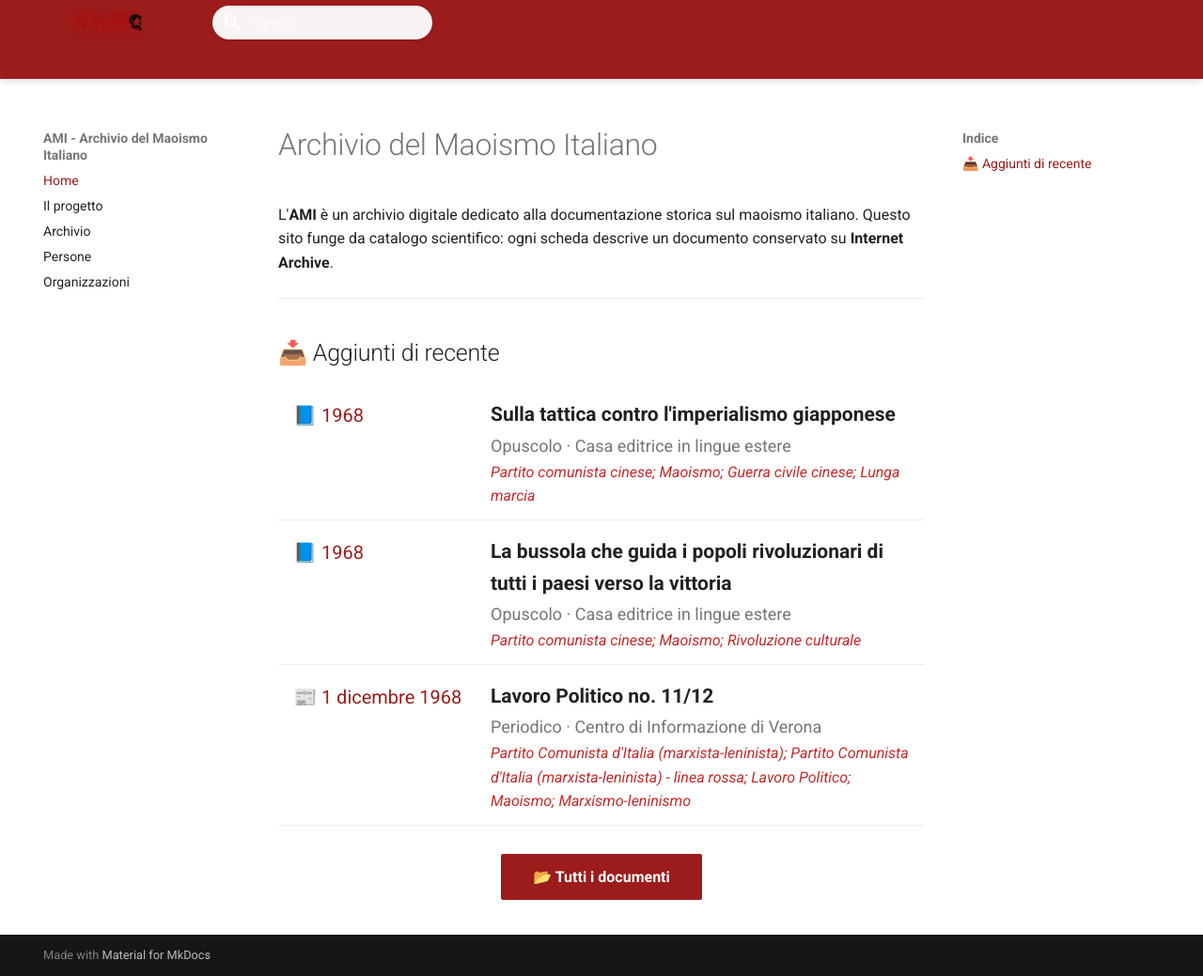
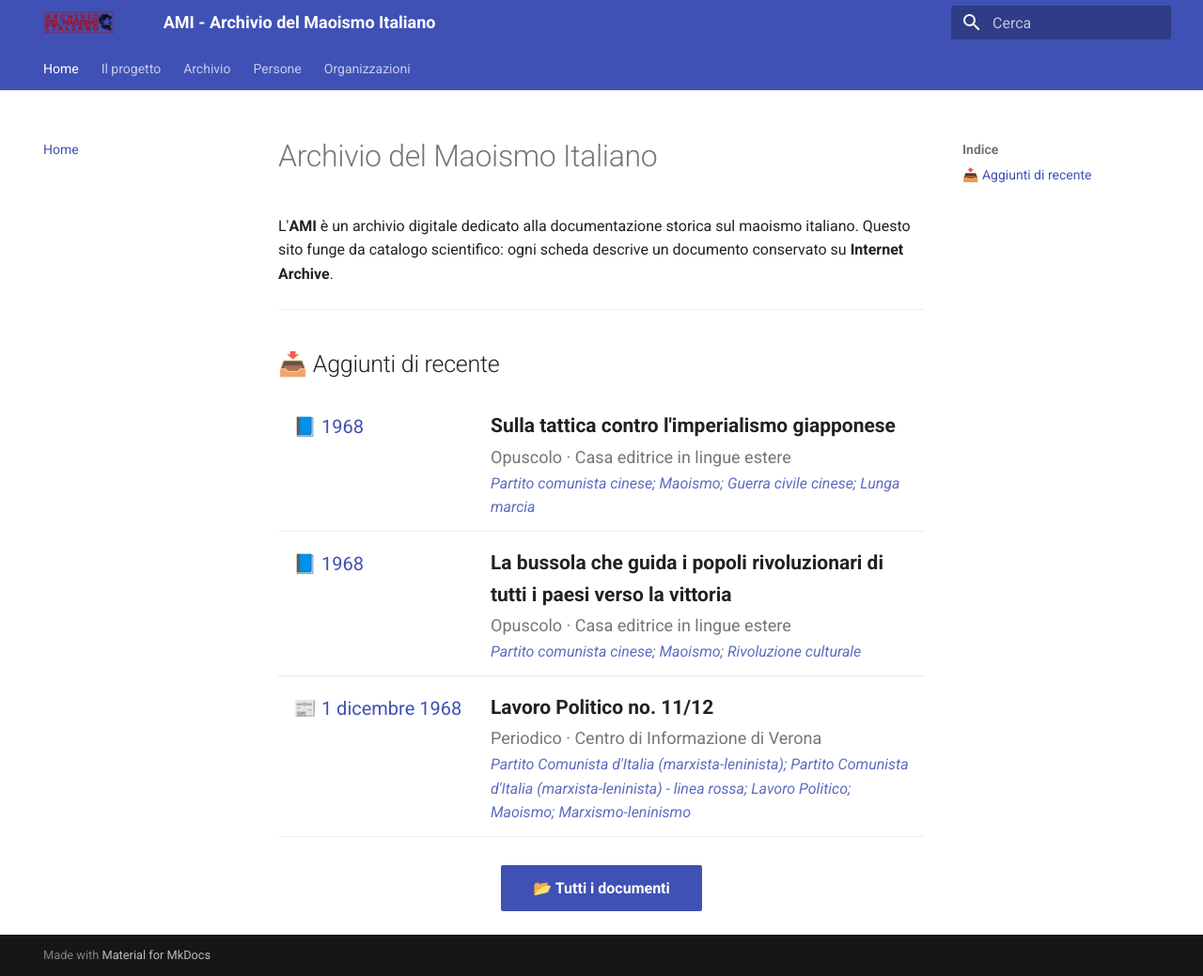
Before and after one commit to AMI-AIM/archivio-maoismo-italiano, an MkDocs documentation site: the page built from docs/index.md, in a window 1280 px wide and 1039 px high. Shown: the whole window at 94% size. Built offline with MkDocs 1.6.1 and Material for MkDocs 9.7.7, drawn with Linux system fonts in a browser that asks for light colours.

Commit message:
Archivio: ordinamento cronologico, layout UMD, filtri collassabili

```diff
--- a/docs/stylesheets/extra.css
+++ b/docs/stylesheets/extra.css
@@ -1,53 +1,47 @@
-/* Rosso scuro istituzionale */
-:root {
-  --md-primary-fg-color: #9c1c1c;
-  --md-primary-fg-color--light: #c62828;
-  --md-primary-fg-color--dark: #7a0000;
+/* Forza l'header a essere una singola riga flessibile */
+.md-header__inner {
+    display: flex;
+    flex-wrap: nowrap;
+    align-items: center;
+    gap: 0.5rem 1rem;
 }
 
-/* Header compatto */
-.md-header {
-  height: 4.2rem;
-  box-shadow: 0 2px 8px rgba(0,0,0,0.15);
+/* Il contenitore delle schede occupa lo spazio centrale */
+.md-header__inner .md-tabs {
+    flex: 1 1 auto;
+    min-width: 0;
+    margin: 0 !important;
+    padding: 0 !important;
+    background: transparent !important;
+    box-shadow: none !important;
 }
 
-.md-header__inner {
-  padding: 0 1.8rem;
-  align-items: center;
-  gap: 1.5rem;
+/* Lista delle schede orizzontale e scrollabile */
+.md-header__inner .md-tabs .md-tabs__list {
+    display: flex;
+    flex-wrap: nowrap;
+    gap: 0.5rem 1.5rem;
+    justify-content: flex-start;
+    overflow-x: auto;
+    -webkit-overflow-scrolling: touch;
 }
 
-/* Logo più grande e senza titolo */
-.md-logo img {
-  height: 2.4rem;
+/* Stile compatto per i link */
+.md-header__inner .md-tabs .md-tabs__link {
+    font-size: 0.7rem;
+    padding: 0.4rem 0;
+    opacity: 0.7;
+    transition: opacity 0.15s;
+    white-space: nowrap;
 }
 
-.md-header__title {
-  display: none;   /* Nasconde il titolo testuale */
+.md-header__inner .md-tabs .md-tabs__link--active,
+.md-header__inner .md-tabs .md-tabs__link:hover {
+    opacity: 1;
+    text-decoration: none;
 }
 
-/* Migliora tabs */
-.md-tabs {
-  background-color: var(--md-primary-fg-color);
-  color: white;
+/* Nasconde la vecchia riga delle tabs (se generata come duplicato) */
+.md-tabs--initial {
+    display: none !important;
 }
-
-.md-tabs__link {
-  color: rgba(255,255,255,0.85);
-}
-
-.md-tabs__link--active {
-  color: white;
-  border-bottom-color: white;
-}
-
-/* Barra ricerca */
-.md-search__form {
-  background-color: rgba(255,255,255,0.95);
-  border-radius: 50px;
-  box-shadow: 0 2px 4px rgba(0,0,0,0.1);
-}
-
-.md-search__input {
-  color: #222;
-}
--- a/mkdocs.yml
+++ b/mkdocs.yml
@@ -1,5 +1,5 @@
 site_name: AMI - Archivio del Maoismo Italiano
-site_description: Catalogo digitale per la ricerca storica sul maoismo in Italia
+site_description: Risorsa digitale per la ricerca storica sul maoismo in Italia
 site_author: Ivan Masci
 site_url: https://ami-aim.github.io/archivio-maoismo-italiano/
 
@@ -11,7 +11,7 @@
     - navigation.top
     - search.suggest
     - search.highlight
-    # - navigation.tabs          ← COMMENTATO (non serve più)
+    - navigation.tabs          # <-- DECOMMENTATA
   palette:
     - scheme: default
       primary: custom
```
Also changed, not shown: overrides/partials/header.html (+118 -23 lines).
